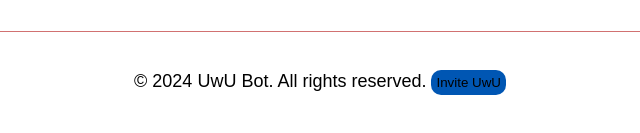
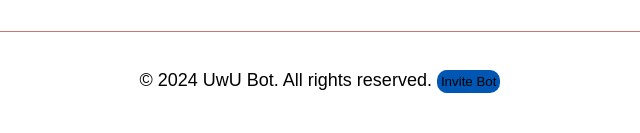
Before and after one commit to FactMatser/UwW2v, a plain HTML site: page 404.html in a window 1280 px wide. Shown: the part 653-786 px from the top of the page, 320-960 px from the left. Drawn offline with Linux system fonts and the light colour scheme.

Commit message:
Update 404.html

```diff
--- a/404.html
+++ b/404.html
@@ -18,14 +18,6 @@
             margin-top: 40px;
             padding-top: 20px;
             border-top: 1px solid #d17171;
-        }
-
-        .bottoninv {
-            text-align: center;
-            padding: 5px;
-            background-color: #0056b3;
-            border-radius: 10px;
-            border: #d17171;
         }
 
         h1 {
@@ -107,14 +99,15 @@
     <h3>UwU Bot</h3>
     <p>The page you are looking for might have been removed, had its name changed, temporarily unavailable or is
         unavailable.</p>
-    <a href="index.html">Go to Home Page</a>
+    <a href="/">Go to Home Page</a>
 </body>
 
 <dev class="logo-container"><img src="img/404uwu.png" class="errorimg"></dev>
 <footer>
     <p>&copy; 2024 UwU Bot. All rights reserved. <a
-            href="https://discord.com/oauth2/authorize?client_id=1233747173896618094"><button class="bottoninv">Invite
-                UwU</button></a>
+            href="https://discord.com/oauth2/authorize?client_id=1233747173896618094"><button
+                style="text-align: center;padding: 4px;background-color: #0056b3;border-radius: 10px;border: #d17171;">Invite
+                Bot</button></a>
     </p>
 </footer>
 
```
